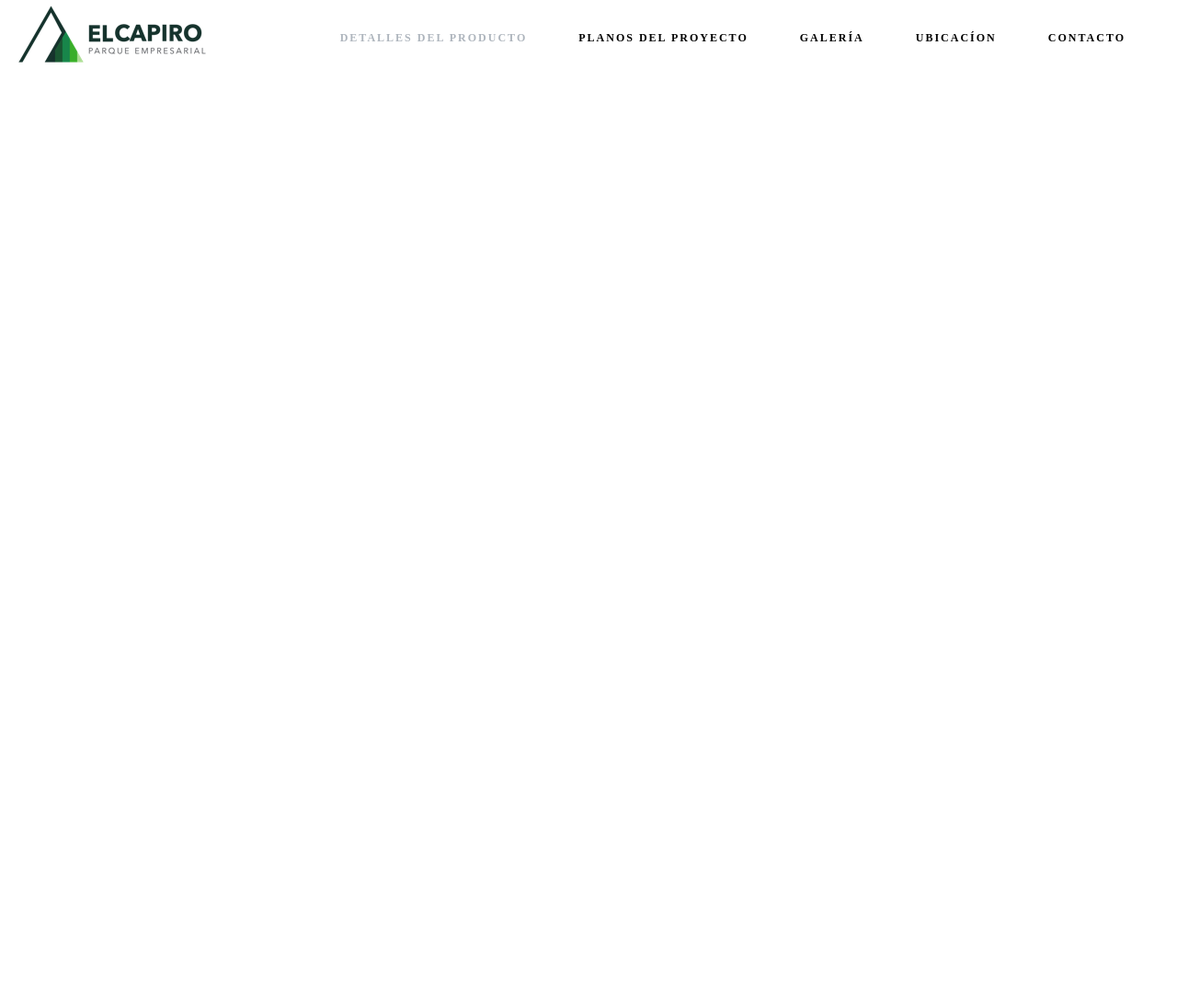
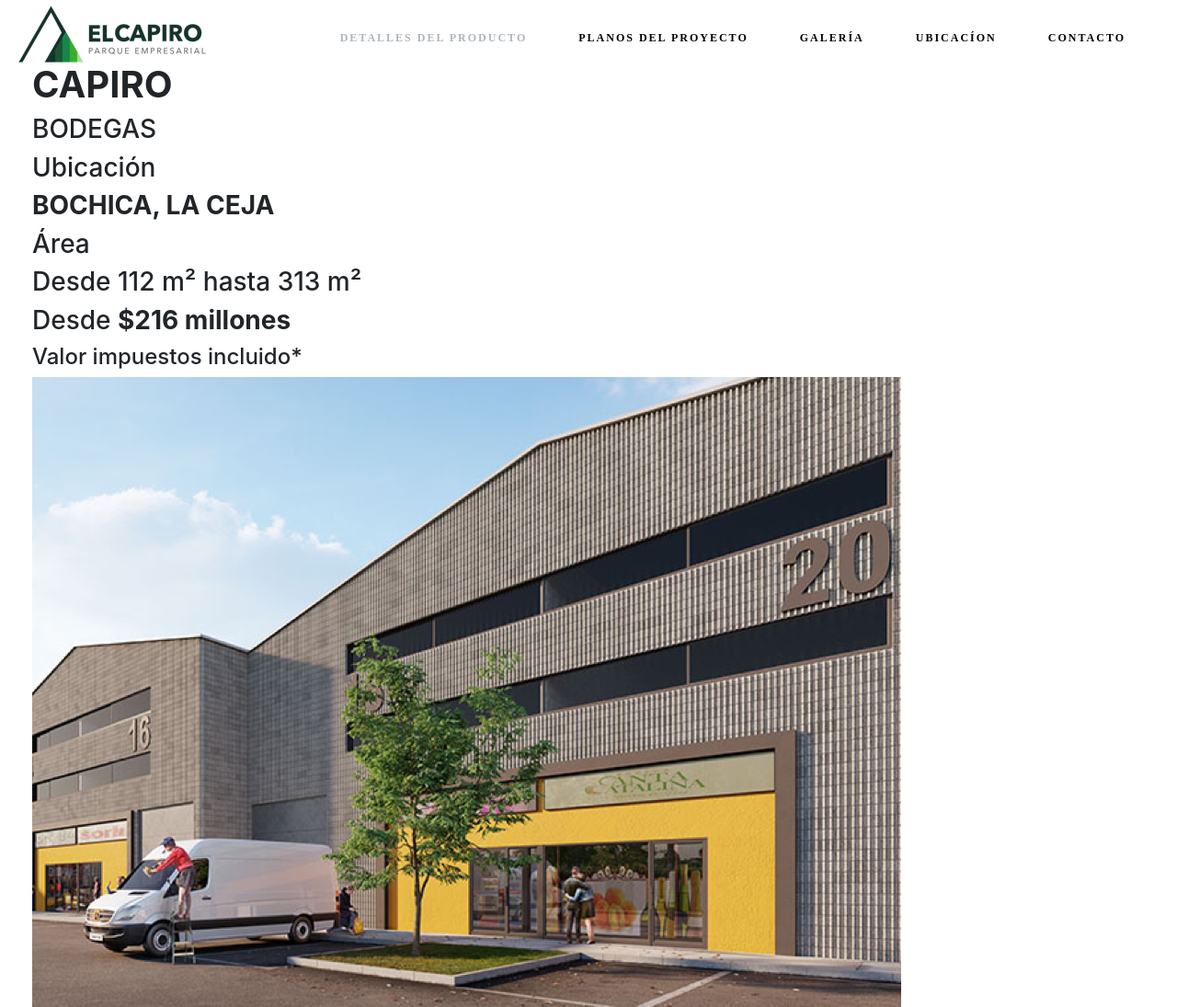
Before and after one commit to Wecan-dev/capiro-w, a plain HTML site: page Index.html in a window 1280 px wide. Shown: the whole page at 92% size. Before the commit the page ends 800 px from the top, so only its background shows below. Drawn offline with nearby package versions, Linux system fonts and the light colour scheme.

Commit message:
Se añadio el esquema de texto y la imagen de las bodegas

```diff
--- a/Index.html
+++ b/Index.html
@@ -36,7 +36,35 @@
 			</nav>
 		</header>
 		<main>
-
+			<div class="col-xl">
+				<h1>
+					<strong>CAPIRO</strong>
+				</h1>
+				<h3>
+					BODEGAS
+				</h3>
+				<h3>
+					Ubicación
+				</h3>
+				<h3>
+					<strong>BOCHICA, LA CEJA</strong>
+				</h3>
+				<h3>
+					Área
+				</h3>
+				<h3>
+					Desde 112 m² hasta 313 m²
+				</h3>
+				<h3>
+					Desde <strong>$216 millones</strong>
+				</h3>
+				<h4>
+					Valor impuestos incluido*
+				</h4>
+			</div>
+			<div class="col-xl">
+				<img src="/Multimedia/Imagenes/image.png" alt="Imagen de las Bodegas">
+			</div>
 		</main>
 	</body>
 </html>
--- a/Style.css
+++ b/Style.css
@@ -1,6 +1,4 @@
-body {
-    backgrou;
-}
+
 header{
     display: inline-block;
 }
@@ -10,6 +8,9 @@
     height: 62px;
     margin-left: 20px;
     margin-top: 6px;
+}
+header img:hover{
+    box-shadow: ;
 }
 header ul {
     padding: 0;
@@ -25,7 +26,6 @@
     margin-right:56px;
     height: 17px;
     font-family: Poppins;
-    height: 17px;
     font-size: 12px;
     font-weight: 600;
     font-stretch: normal;
@@ -43,3 +43,6 @@
 .detalles-del-producto {
     color: #aeb5bd;
 }
+main {
+    margin-left: 20px;
+}
```
Also changed, not shown: Multimedia/Imagenes/image.png (added), 2 other files.
